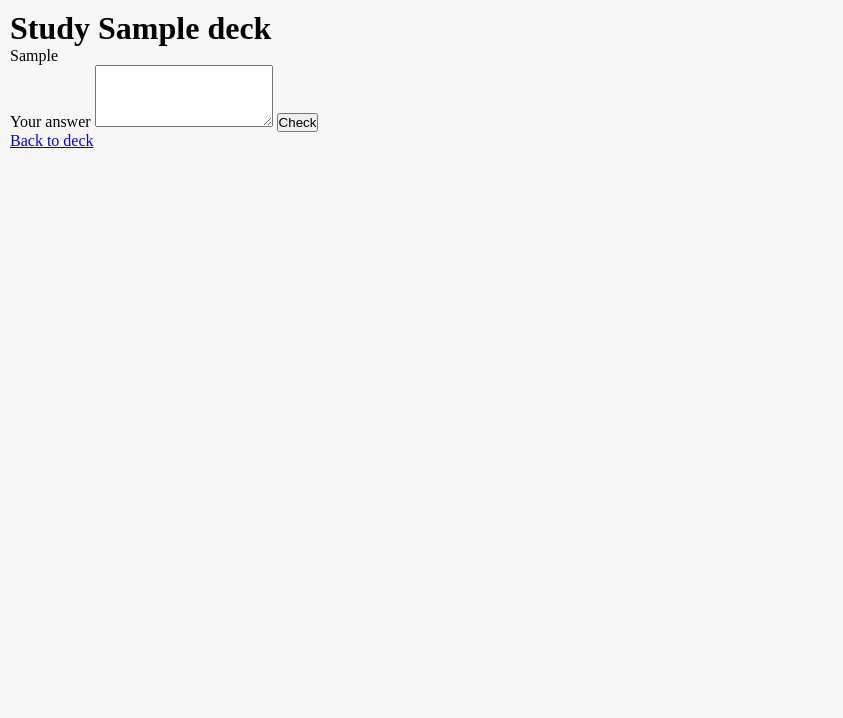
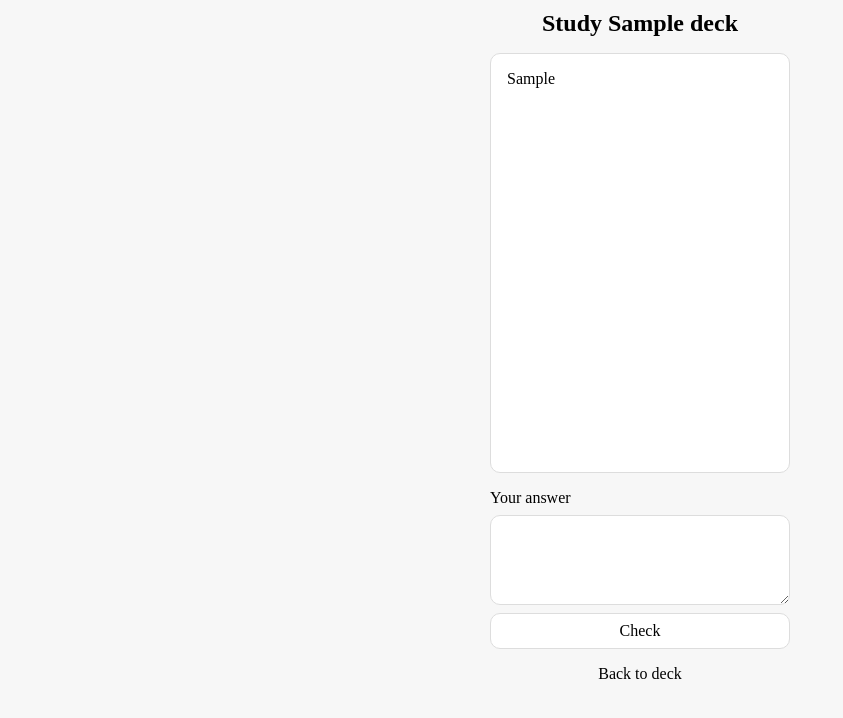
Before and after one commit to developerandrii/noe-website, a Django app: page /decks/1/study/ in a window 1280 px wide. Shown: the top 718 px of the page, without its empty margins (0-843 px from the left). Run offline with Django 5.2, Linux system fonts and the light colour scheme; a user stored in the database is signed in; tables that the repository leaves empty hold one stand-in row (values such as "Sample post").

Commit message:
Style study card guess page

```diff
--- a/flashcards/static/flashcards/deck_study.css
+++ b/flashcards/static/flashcards/deck_study.css
@@ -1,6 +1,63 @@
-{% extends 'base.html' %}
-{% load static %}
+.deck-title {
+    margin-bottom: 1rem;
+    text-align: center;
+    font-size: 1.5rem;
+}
 
-{% block stylesheets %}
-<link rel="stylesheet" href="{% static 'flashcards/deck_study.css' %}">
-{% endblock %}
+
+.card-tile {
+    display: flex;
+    flex-direction: column;
+    width: 300px;
+    height: 420px;
+    margin: auto;
+    margin-bottom: 1rem;
+    padding: 1rem;
+    border: 1px solid #ddd;
+    border-radius: 10px;
+    background-color: white;
+}
+
+
+.card-tile__content {
+    overflow-y: auto;
+    overflow-wrap: break-word;
+    scrollbar-width: none;
+}
+
+
+.card-guess {
+    display: flex;
+    flex-direction: column;
+    gap: .5rem;
+    width: 300px;
+    margin: auto;
+    margin-bottom: 1rem;
+}
+
+
+.card-guess__input {
+    padding: .5rem;
+    border: 1px solid #ddd;
+    border-radius: 10px;
+    font: inherit;
+    resize: vertical;
+}
+
+
+.card-guess__check-button {
+    padding: .5rem 1rem;
+    border: 1px solid #ddd;
+    border-radius: 10px;
+    background-color: white;
+    font: inherit;
+}
+
+
+.deck-back-link {
+    display: block;
+    width: fit-content;
+    margin: auto;
+    color: inherit;
+    text-decoration: none;
+}
```
